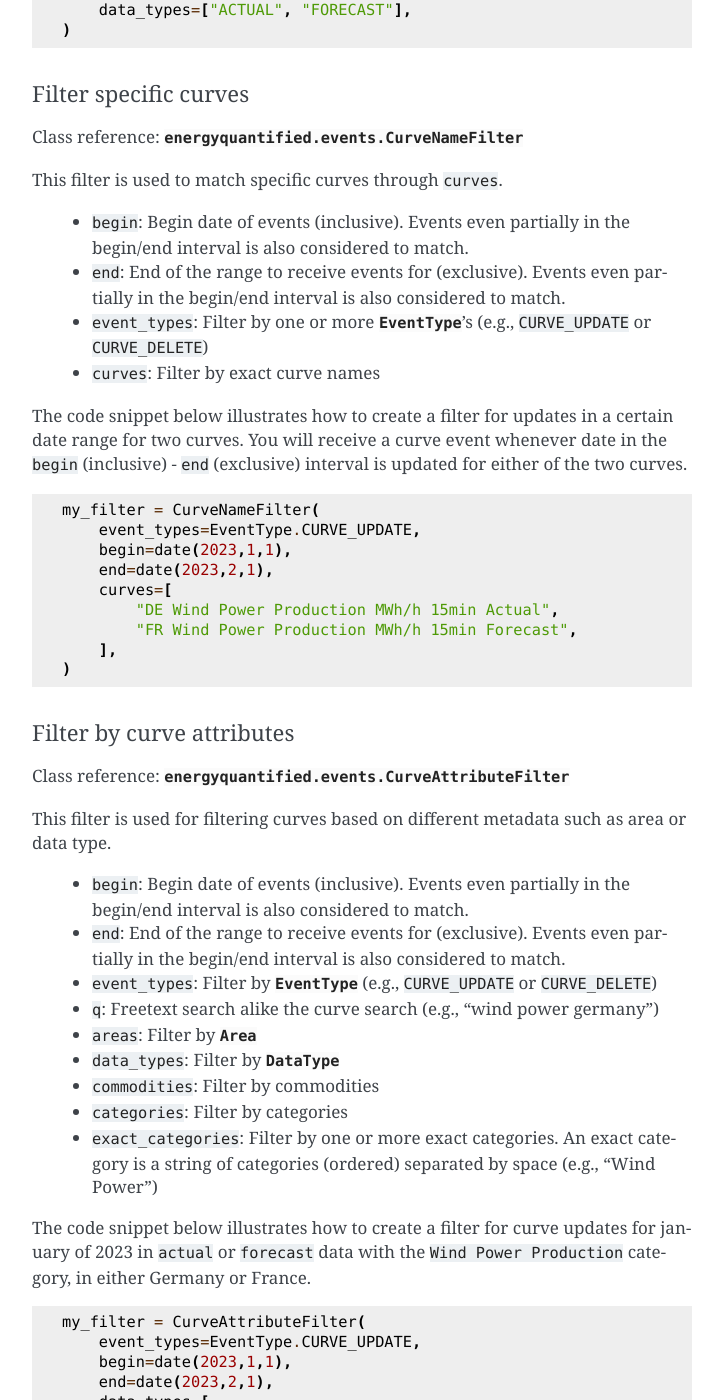
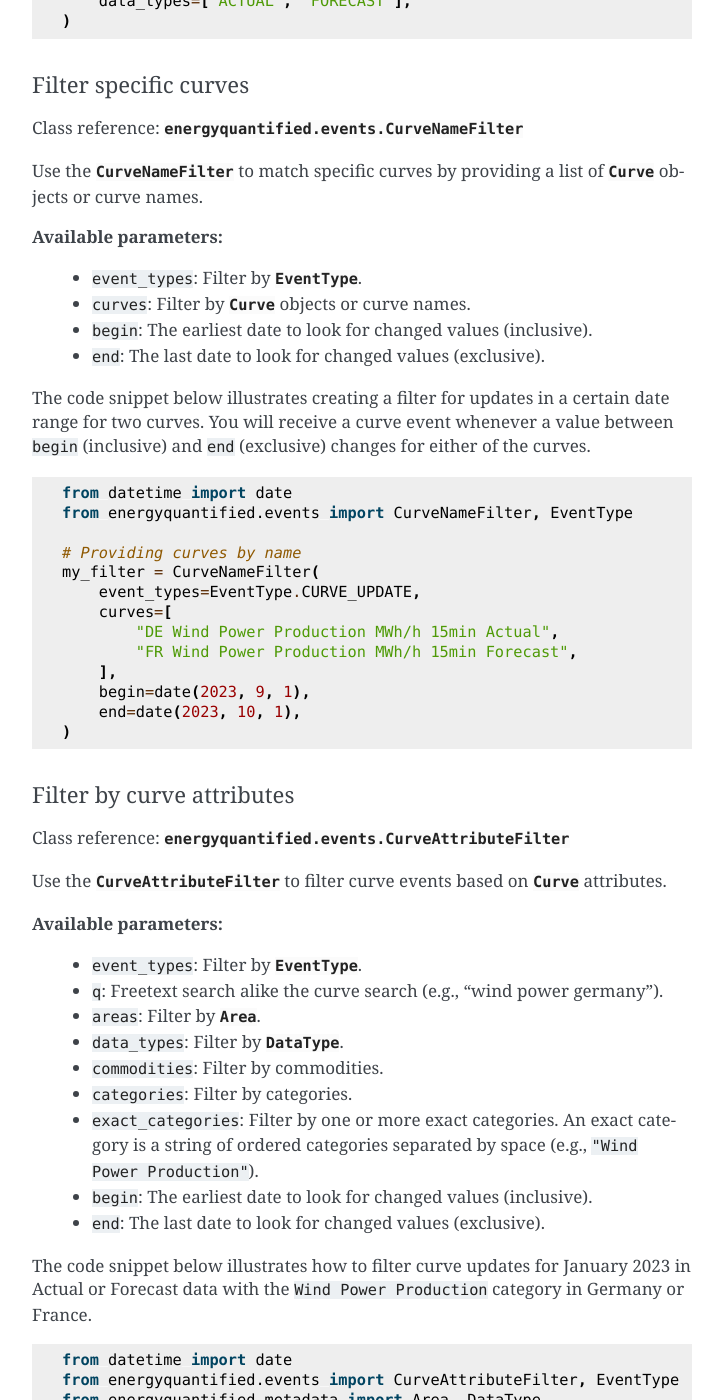
Before and after one commit to energyquantified/eq-python-client, a Sphinx documentation site: the page built from docs/userguide/curve-events.rst, in a window 1280 px wide and 1400 px high, scrolled down 6089 px. Shown: the whole window, without its empty margins (388-1111 px from the left). Built offline with Sphinx 7.4.7, drawn with Linux system fonts in a browser that asks for light colours; some of the changed text lies outside the part shown.

Commit message:
Look over docs until "Handling events" section

```diff
--- a/docs/userguide/curve-events.rst
+++ b/docs/userguide/curve-events.rst
@@ -60,29 +61,26 @@
       All data in a curve is removed
 
     * :py:class:`EventType.DISCONNECTED <energyquantified.events.EventType>`:
-      Not connected to the push feed (reason described by other attributes in the event)
+      Not connected to the push feed
 
     * :py:class:`EventType.TIMEOUT <energyquantified.events.EventType>`:
-      Filler event that enables users to act in between events during quiet times.
-      Timeout events are only generated if the ``timeout`` parameter is set in
+      Filler event enabling users to act between events during quiet times.
+      Timeout events occur when the user provides the ``timeout`` parameter in
       :py:meth:`eq.events.get_next() <energyquantified.api.EventsAPI.get_next>`.
 
 
 Filters
 ~~~~~~~
 
-In order to receive events, one must first subscribe to the events of interest.
-When subscribing to curve events you must provide a list of filters for which
-curves to receive events for.
+To receive curve events, one must subscribe by providing a list of filters. You
+will receive events matching **any** of your filters.
 
-You will receive events matching **any** of your filters. A filter is considered
-a match if all set variables matches the event. A filter with
-``areas=[Area.DE, Area.FR]`` and
-``data_types=[DataType.ACTUAL, DataType.FORECAST]`` matches curves with
-in ``DE`` and/or ``FR`` with ``ACTUAL`` or ``FORECAST`` data type.
+A filter matches if all set variables match the event. For instance, a filter with
+``areas=[Area.DE, Area.FR]`` and ``data_types=[DataType.ACTUAL, DataType.FORECAST]``
+matches curves for France or Germany, with data type Actual or Forecast.
 
-You can re-subscribe with new filters on the fly while already listening to the
-stream, due to websockets bidirectional communication protocol.
+Due to WebSockets' bidirectional communication protocol, you can re-subscribe
+with new filters on the fly while already listening to the stream.
 
 
 Quickstart
@@ -94,8 +92,8 @@
 
     eq.events.connect()
 
-Once connected, we can specify our filters and subscribe to them. Here we create
-filters for ACTUAL and FORECAST events in DE, FR and GB:
+Once connected, we can specify our filters and subscribe to them. In this example,
+we create filters for Actual and Forecast data in Germany, France or Great Britain:
 
 .. code-block:: python
 
@@ -135,8 +133,8 @@
             # Not connected and no more events to process
             break
 
-Putting it all together, this is a minimal example on how to connect, subscribe,
-and start listening for curve events:
+Putting it all together, this is how you connect, subscribe, and start listening
+for curve events:
 
 .. code-block:: python
 
@@ -189,9 +187,9 @@
 
     eq.events.connect()
 
-The client tries to automatically reconnect on network errors. You can override
-the number of reconnect attempts by setting the ``reconnect_attempts`` parameter
-in connect. The number of attempts reset once if a connection is re-established.
+The client tries to reconnect on network errors automatically. You can override
+the number of reconnect attempts by providing the ``reconnect_attempts`` parameter.
+The number of attempts reset once if a connection is re-established.
 
 .. code-block:: python
 
@@ -203,15 +201,16 @@
 
 Method reference: :py:meth:`eq.events.disconnect() <energyquantified.api.EventsAPI.disconnect>`
 
-Connect to the stream by calling
+Disconnect from the stream by calling
 :py:meth:`disconnect() <energyquantified.api.EventsAPI.disconnect>` or
-:py:meth:`close() <energyquantified.api.EventsAPI.close>`. Events received prior
-to closing the connection continues to be available in
-:py:meth:`get_next() <energyquantified.api.EventsAPI.get_next>`.
+:py:meth:`close() <energyquantified.api.EventsAPI.close>`. The
+:py:meth:`get_next() <energyquantified.api.EventsAPI.get_next>` method still returns
+all events received before disconnecting.
 
 .. code-block:: python
 
     eq.events.disconnect()
+
 
 Subscribing
 -----------
@@ -219,20 +218,17 @@
 Method reference: :py:meth:`eq.events.subscribe_curve_events() <energyquantified.api.EventsAPI.subscribe_curve_events>`
 
 
-In order to receive events one must first subscribe with a list of filters,
-limiting the events you receive to those of interest. You can update your
-filters while already subscribed by calling
+To receive curve events, one must subscribe by providing a list of filters.
+
+You can update your filters while already subscribed by calling
 :py:meth:`subscribe_curve_events() <energyquantified.api.EventsAPI.subscribe_curve_events>`
 with the new filters.
 
 After subscribing, the server responds with a
 :py:class:`CurvesSubscribeResponse <energyquantified.events.CurvesSubscribeResponse>`
-object. By the default, the response is handled by logging the result. If the
-subscribe is successfull it will be logged at the info level, else at error
-level including reasons for failure. You can set a custom handler by supplying
-``callback`` parameter in
-:py:meth:`subscribe_curve_events() <energyquantified.api.EventsAPI.subscribe_curve_events>`
-with your own function:
+object. By default, the client logs the result (``INFO`` level for a successful
+subcription, ``ERROR`` when it fails). You can override this behaviour by supplying
+the ``callback`` parameter with your function:
 
 .. code-block:: python
 
@@ -266,8 +262,8 @@
 :py:class:`CurveNameFilter <energyquantified.events.CurveNameFilter>` and
 :py:class:`CurveAttributeFilter <energyquantified.events.CurveAttributeFilter>`.
 The maximum number of filters allowed is limited to ten (10). You will receive
-events for curves that match **any** of your filters, and a filters is
-considered a match if **all set variables** matches the event.
+events for curves that match **any** of your filters, (a filter matches if
+**all set variables** match the event).
 
 Subscribe to curve events with one or more filters:
 
@@ -275,6 +271,7 @@
 
     # Single filter
     eq.events.subscribe_curve_events(filters=filter_1)
+
     # Multiple filters
     eq.events.subscribe_curve_events(filters=[
         filter_1,
@@ -286,7 +283,7 @@
 Creating a filter
 ^^^^^^^^^^^^^^^^^^^^^^
 
-The filter variables can be set in the constructor or through set methods:
+Set filter variables in the constructor or via the ``set_<variable>()`` methods:
 
 .. code-block:: python
 
@@ -294,14 +291,14 @@
     from energyquantified.events import CurveAttributeFilter, EventType
     from energyquantified.metadata import Area
 
-    # In constructor
+    # Provide values to the Filter constructor
     my_filter = CurveAttributeFilter(
         event_types=EventType.CURVE_UPDATE,
         begin=datetime(2023, 9, 1),
         areas=Area.DE,
     )
 
-    # In methods (fluently)
+    # Provide values via set_*-methods (fluently)
     my_filter = (
         CurveAttributeFilter()
         .set_event_types(EventType.CURVE_UPDATE)
@@ -309,21 +306,22 @@
         .set_areas(Area.DE),
     )
 
-Set multiple variables with a list:
+Set multiple values by providing a list, either to the constructor or to
+each ``set_<variable>()`` method:
 
 .. code-block:: python
 
     from energyquantified.events import CurveAttributeFilter, EventType
     from energyquantified.metadata import Area, DataType
 
-    # List in constructor
+    # Provide a list of values in the constructor
     my_filter = CurveAttributeFilter(
         event_types=[EventType.CURVE_UPDATE, EventType.CURVE_DELETE],
         areas=[Area.DE, Area.FR],
         data_types=[DataType.ACTUAL, DataType.FORECAST],
     )
 
-    # List in set method
+    # Provide a list of values via set_*-methods (fluently)
     my_filter = (
         CurveAttributeFilter()
         .set_event_types([EventType.CURVE_UPDATE, EventType.CURVE_DELETE])
@@ -331,8 +329,7 @@
         .set_data_types([DataType.ACTUAL, DataType.FORECAST])
     )
 
-You can also provide strings instead of types. Note that the strings must be
-valid tags.
+You can also provide strings instead of objects:
 
 .. code-block:: python
 
@@ -348,35 +345,41 @@
 
 Class reference: :py:class:`energyquantified.events.CurveNameFilter`
 
-This filter is used to match specific curves through ``curves``.
+Use the :py:class:`CurveNameFilter <energyquantified.events.CurveNameFilter>` to
+match specific curves by providing a list of :py:class:`Curve <energyquantified.metadata.Curve>`
+objects or curve names.
 
-    * ``begin``: Begin date of events (inclusive). Events even partially in the
-      begin/end interval is also considered to match.
+**Available parameters:**
 
-    * ``end``: End of the range to receive events for (exclusive). Events
-      even partially in the begin/end interval is also considered to match.
+    * ``event_types``: Filter by
+      :py:class:`EventType <energyquantified.events.EventType>`.
 
-    * ``event_types``: Filter by one or more
-      :py:class:`EventType <energyquantified.events.EventType>`'s (e.g.,
-      ``CURVE_UPDATE`` or ``CURVE_DELETE``)
+    * ``curves``: Filter by :py:class:`Curve <energyquantified.metadata.Curve>`
+      objects or curve names.
 
-    * ``curves``: Filter by exact curve names
+    * ``begin``: The earliest date to look for changed values (inclusive).
 
-The code snippet below illustrates how to create a filter for updates in a
-certain date range for two curves. You will receive a curve event whenever
-date in the ``begin`` (inclusive) - ``end`` (exclusive) interval is updated
-for either of the two curves.
+    * ``end``: The last date to look for changed values (exclusive).
+
+The code snippet below illustrates creating a filter for updates in a certain
+date range for two curves. You will receive a curve event whenever a value
+between ``begin`` (inclusive) and ``end`` (exclusive) changes for either of the
+curves.
 
 .. code-block:: python
 
+    from datetime import date
+    from energyquantified.events import CurveNameFilter, EventType
+
+    # Providing curves by name
     my_filter = CurveNameFilter(
         event_types=EventType.CURVE_UPDATE,
-        begin=date(2023,1,1),
-        end=date(2023,2,1),
         curves=[
             "DE Wind Power Production MWh/h 15min Actual",
             "FR Wind Power Production MWh/h 15min Forecast",
         ],
+        begin=date(2023, 9, 1),
+        end=date(2023, 10, 1),
     )
 
 
@@ -385,70 +388,82 @@
 
 Class reference: :py:class:`energyquantified.events.CurveAttributeFilter`
 
-This filter is used for filtering curves based on different metadata such as
-area or data type.
+Use the :py:class:`CurveAttributeFilter <energyquantified.events.CurveAttributeFilter>`
+to filter curve events based on :py:class:`Curve <energyquantified.metadata.Curve>`
+attributes.
 
-    * ``begin``: Begin date of events (inclusive). Events even partially in the
-      begin/end interval is also considered to match.
-
-    * ``end``: End of the range to receive events for (exclusive). Events
-      even partially in the begin/end interval is also considered to match.
+**Available parameters:**
 
     * ``event_types``: Filter by
-      :py:class:`EventType <energyquantified.events.EventType>` (e.g.,
-      ``CURVE_UPDATE`` or ``CURVE_DELETE``)
+      :py:class:`EventType <energyquantified.events.EventType>`.
 
-    * ``q``: Freetext search alike the curve search (e.g., "wind power germany")
+    * ``q``: Freetext search alike the curve search (e.g., "wind power germany").
 
-    * ``areas``: Filter by :py:class:`Area <energyquantified.metadata.Area>`
+    * ``areas``: Filter by :py:class:`Area <energyquantified.metadata.Area>`.
 
     * ``data_types``: Filter by
-      :py:class:`DataType <energyquantified.metadata.DataType>`
+      :py:class:`DataType <energyquantified.metadata.DataType>`.
 
-    * ``commodities``: Filter by commodities
+    * ``commodities``: Filter by commodities.
 
-    * ``categories``: Filter by categories
+    * ``categories``: Filter by categories.
 
     * ``exact_categories``: Filter by one or more exact categories. An exact
-      category is a string of categories (ordered) separated by space (e.g.,
-      "Wind Power")
+      category is a string of ordered categories separated by space (e.g.,
+      ``"Wind Power Production"``).
 
-The code snippet below illustrates how to create a filter for curve updates
-for january of 2023 in ``actual`` or ``forecast`` data with the
-``Wind Power Production`` category, in either Germany or France.
+    * ``begin``: The earliest date to look for changed values (inclusive).
+
+    * ``end``: The last date to look for changed values (exclusive).
+
+The code snippet below illustrates how to filter curve updates for January 2023
+in Actual or Forecast data with the ``Wind Power Production``
+category in Germany or France.
 
 .. code-block:: python
 
+    from datetime import date
+    from energyquantified.events import CurveAttributeFilter, EventType
+    from energyquantified.metadata import Area, DataType
+
+    # Filter by curve attributes
     my_filter = CurveAttributeFilter(
         event_types=EventType.CURVE_UPDATE,
-        begin=date(2023,1,1),
-        end=date(2023,2,1),
-        data_types=[
-            DataType.ACTUAL,
-            DataType.FORECAST,
-        ],
+        data_types=[DataType.ACTUAL, DataType.FORECAST],
         exact_categories="Wind Power Production",
         areas=[Area.DE, Area.FR],
+        begin=date(2023, 1, 1),
+        end=date(2023, 2, 1),
     )
 
-For a curve event to match it must meet all of the following requirements:
+For a curve event to match the above filter, it must meet all of the following
+requirements:
 
-    * The event type is ``CURVE_UPDATE`` (data is added or changed)
-    * At least one value in january 2023 is updated
-    * The data type is ``actual`` or ``forecast``
+    * The event type is ``CURVE_UPDATE``
+    * The data type is ``Actual`` or ``Forecast``
     * The exact category is ``Wind Power Production``
-    * The related area is Germany or France
+    * The area is Germany or France
+    * At least one value in January 2023 is updated
 
 
-Providing last id
-~~~~~~~~~~~~~~~~~
+Providing ``last_id`` (advanced)
+~~~~~~~~~~~~~~~~~~~~~~~~~~~~~~~~
 
-Provide an event id to the optional parameter ``last_id`` in
-:py:meth:`subscribe_curve_events() <energyquantified.api.EventsAPI.subscribe_curve_events>`
-to ignore events created earlier than the event with the supplied id. You can
-subscribe with an id that has a timestamp in the future to only receive events
-created after. This id takes priority over the (optional) id from disk (further
-described :ref:`here <remember last id>`).
+Event IDs are strings of two numbers separated by a dash ("-"). The first number
+is a timestamp. If you supply the optional parameter ``last_id`` to
+:py:meth:`subscribe_curve_events() <energyquantified.api.EventsAPI.subscribe_curve_events>`,
+you will receive events created after this ID:
+
+.. code-block:: python
+
+    # Subscribe and receive events after provided last_id only
+    eq.events.subscribe_curve_events(
+        filters=[...],
+        last_id="1234567890123-0"
+    )
+
+This ID takes priority over the recommended ``last_id_file`` approach (further
+described in :ref:`Remember last_id between processes runs <remember last id>`).
 
 
 Handling events
```
Also changed, not shown: other parts of docs/userguide/curve-events.rst (+14 -12 lines).
